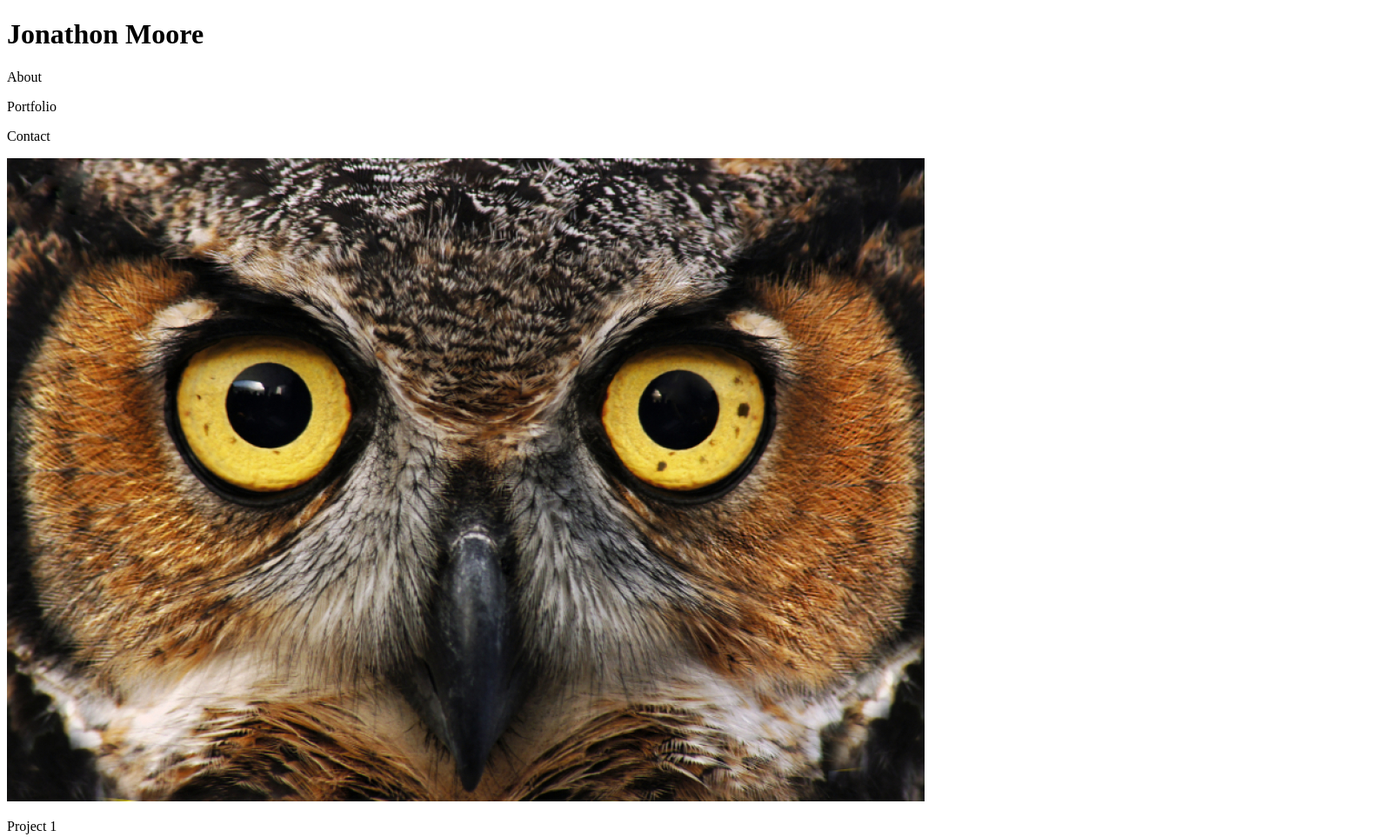
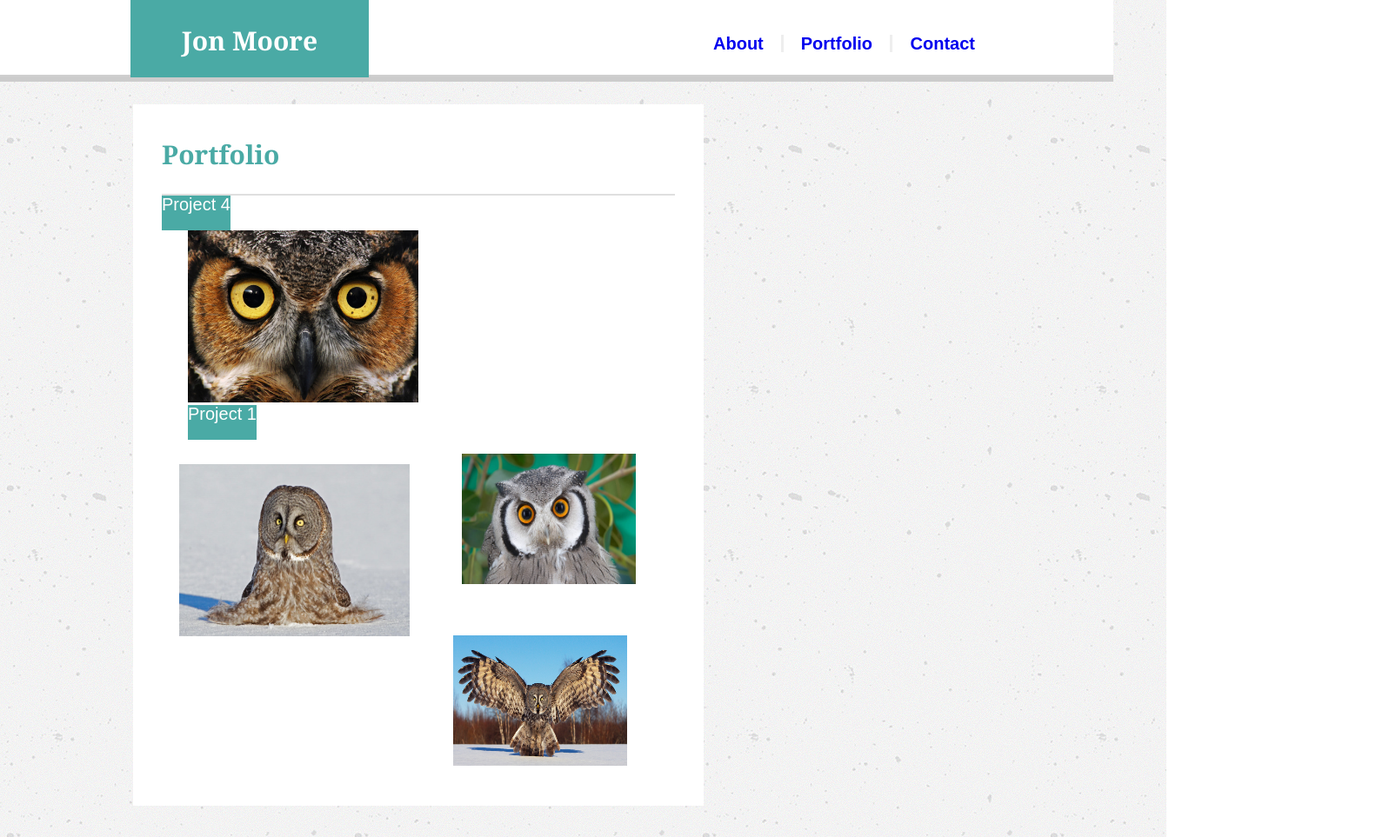
Before and after one commit to JonathonMoore1/Basic-Portfolio, a plain HTML site: page portfolio.html in a window 1280 px wide. Shown: the top 963 px of the page at 87% size, 1605 px wide, since content can reach past the window. Drawn offline with Linux system fonts and the light colour scheme.

Commit message:
Second round of revisions

```diff
--- a/assets/css/style.css
+++ b/assets/css/style.css
@@ -4,30 +4,42 @@
 	clear: both;
 }
 
+html {
+	height: 100%;
+}
+
 body {
-	background-image: url(concrete-texture.png);
+	background-image: url(../images/concrete-texture/concrete-texture.png);
+	overflow: scroll;
+	min-height: 100%;
+	position: relative;
+	padding-bottom: 110px;
 }
 
 header {
 	background-color: #ffffff;
 	border-color: #cccccc;
 	border-bottom: solid;
+	border-color: #cfcfcf;
+	border-width: 2px;
 	position: relative;
+	display: stretch;
 	height: 86px;
 }
 
 #nametag {
 	background-color: #4aaaa5;
 	color: white;
-	width: 240px;
-	height: 27px;
+	width: 210px;
+	height: 25px;
 	position: absolute;
 	text-align: center;
 	float: left;
 	left: 150px;
 	font-family: 'Georgia', Times, Times New Roman, serif;
-	font-size: 15px;
-	padding: 30px;
+	font-size: 30px;
+	font-weight: bolder;
+	padding: 32px;
 	border: none;
 	margin-bottom: 0px;
 
@@ -41,12 +53,15 @@ h1 {
 #page-links {
 
 	position: relative;
-	float: right;
-	margin-top: 40px;
-	margin-bottom: 17px;
-	margin-right: 220px;
+	width: 301px;
+	float: left;
+	padding: 40px 220px 40px 0px;
+	margin-left: 820px;
+	font-family: 'Arial', 'Helvetica Neue', Helvetica, sans-serif;
+	font-size: 20px;
+	font-weight: bold;
 	color: #d5e1fe;
-	text-decoration: none;
+
 }
 
 .about-button {
@@ -54,44 +69,41 @@ h1 {
 	border-color: #eee;
 	border-width: 3px;
 	float: left;
-	width: 50px;
-	margin-right: 20px;
+	padding-right: 20px;
 }
 
 .portfolio-button {
-	/*border-right: solid;
-	border-color: #eee;*/
+	border-right: solid;
+	border-color: #eee;
+	border-width: 3px;
 	float: left;
-	width: 50px;
-	margin-right: 20px;
-	margin-left: 20px;
+	padding-right: 20px;
+	padding-left: 20px;
 }
 
 .contact-button {
 	float: right;
-	margin-left: 20px;
+	padding-left: 20px;
 }
-
-.about
 
 li {
 	display: inline;
-}
 }
 
 #container {
 	border: solid;
 	border-color: #cccccc;
-	background-color: pink;
+
 
 }
 
-.about {
-	width: 650px;
+.about, .project-box, .content-form {
+	width: 590px;
 	float: left;
 	border: solid;
-	margin: 30px 20px 40px 150px;
-	padding: 30px;
+	border-color: white;
+	margin: 20px 20px 40px 150px;
+	padding: 40px 30px 40px 30px;
 	display: inline;
 	background-color: white;
 }
@@ -100,33 +112,37 @@ h2{
 	color: #4aaaa5;
 	font-family: 'Georgia', Times, Times New Roman, serif;
 	font-size: 30px;
+	font-weight: bolder;
+	padding-bottom: 30px;
+	border-bottom: solid;
+	border-color: #dfdfdf;
+	border-width: 2px;
 }
 
 #selfie {
 	float: left;
 	margin-right: 25px;
-	margin-bottom: 0px;
-	margin-top: 0px;
+	padding-top: 30px;
 	line-height: 15px;
 
 }
 
 #main-bio {
-
 	text-align: left;
 	font-family: 'Arial', 'Helvetica Neue', Helvetica, sans-serif;
 	font-size: 20px;
-	margin-top: 0px;
-
+	color: #9a94a1;
+	padding-top: 30px;
 }
 
 .connect {
 	position: relative;
-	float: right;
-	width: 270px;
+	float: left;
+	width: 200px;
 	border: solid;
-	margin: 32px 220px auto 20px;
-	padding: 40px;
+	border-color: white;
+	margin: 20px 220px 0px 20px;
+	padding: 30px 40px 40px 30px;
 	background-color: white;
 }
 
@@ -134,12 +150,31 @@ h3 {
 	text-align: center;
 	border-bottom: solid;
 	border-color: rgb(223,223,223);
+	padding-bottom: 25px;
 	color: #4aaaa5;
-	font-family:
+	font-family: 'Arial', 'Helvetica Neue', Helvetica, sans-serif;
 	font-size: 20px;
+	font-weight: bold;
+}
+
+#github {
+	padding-right: 5;
+	float: auto;
+}
+
+#linkedin {
+	padding-left: 5;
+	padding-right:5;
+	float: auto;
+}
+
+#stackoverflow {
+
 }
 
 footer {
+	position: absolute;
+	left: 0; right: 0; bottom: 0;
 	background-color: #666666;
 	color: white;
 	text-align: center;
@@ -149,3 +184,65 @@ footer {
 	border-color: #4aaaa5;
 	border-width: 10px;
 }
+
+/*-------------------------*/
+
+.photo1 {
+	position: relative;
+	float: left;
+	padding: 40px 20px 28px 30px;
+}
+
+.photo-text1 {
+	position: absolute;
+	height: 40px;
+	font-family: 'Arial', 'Helvetica Neue', Helvetica, sans-serif;
+	font-size: 20px;
+	color: white;
+	background-color: #4aaaa5;
+}
+
+.photo2 {
+	position: relative;
+	float: left;
+	padding: 40px 30px 28px 20px;
+}
+
+.photo-text2 {
+	position: absolute;
+	height: 40px;
+	font-family: 'Arial', 'Helvetica Neue', Helvetica, sans-serif;
+	font-size: 20px;
+	color: white;
+	background-color: #4aaaa5;
+}
+
+.photo3 {
+	position: relative;
+	float: left;
+	padding: 28px 20px 28px 30px;
+}
+
+.photo-text3 {
+	position: absolute;
+	height: 40px;
+	font-family: 'Arial', 'Helvetica Neue', Helvetica, sans-serif;
+	font-size: 20px;
+	color: white;
+	background-color: #4aaaa5;
+}
+
+.photo4 {
+	position: relative;
+	float: left;
+	padding: 28px 20px 0px 20px;
+}
+
+.photo-text4 {
+	position: absolute;
+	height: 40px;
+	font-family: 'Arial', 'Helvetica Neue', Helvetica, sans-serif;
+	font-size: 20px;
+	color: white;
+	background-color: #4aaaa5;
+}
--- a/portfolio.html
+++ b/portfolio.html
@@ -3,70 +3,87 @@
 <head>
 	<title>Basic Portfolio</title>
 	<meta charset="utf-8">
+	<link rel="stylesheet" type="text/css" href="assets/css/reset.css">
+	<link rel="stylesheet" type="text/css" href="assets/css/style.css">
 </head>
 
-<body>
+<body background="../images/concrete-texture/concrete-texture.png">
 
-	<header>
+	<header class="clearfix">
 		<div id="nametag">
-			<h1>Jonathon Moore</h1>
+			<h1>Jon Moore</h1>
 		</div>
 
-		<div class="pageLinks">
-			<p>About</p>
-			<p>Portfolio</p>
-			<p>Contact</p>
+		<div id="page-links">
+
+			<ul>
+
+				<li class="about-button"><a href="index.html" style="text-decoration: none">About</a></li>
+
+				<li class="portfolio-button"><a href="portfolio.html" style="text-decoration: none">Portfolio</a></li>
+
+				<li class="contact-button"><a href="contact.html" style="text-decoration: none">Contact</a></li>
+
+			</ul>
+
 		</div>
 	</header>
 
-	<section id="wrapper">
+	<div class="clearfix">
+	<section id="container">
 <!--Position outside div relative, inner div absolute-->
+
 		<div class="project-box">
-			<img src="/assets/images/placeholder_image_1.jpg">
-			<div class="photo-text">
+
+			<h2>Portfolio</h2>
+
+			<div class="photo1">
+				<img src="assets/images/placeholder_image_1.jpg" width="265px" height="198px">
+			<div class="photo-text1">
 				<p>Project 1</p>
 			</div>
 			</div>
-
-		<div class="project-box">
-			<img src="assets/images/placeholder_image_2.jpg">
-			<div class="photo-text">
+			<div class="photo2">
+				<img src="assets/images/placeholder_image_2.jpg" width="265px" height="198px">
+			</div>
+			<div class="photo-text2">
 				<p>Project 2</p>
 			</div>
+
+			<div class="photo3">
+				<img src="assets/images/placeholder_image_3.jpg" width="200px" height="150px">
+			</div>
+			<div class="photo-text3">
+				<p>Project 3</p>
 			</div>
 
-		<div class="project-box">
-			<img src="assets/images/placeholder_image_3.jpg">
-			<div class="photo-text">
-				<p>Project 3</p>
+			<div class="photo4">
+				<img src="assets/images/placeholder_image_4.jpg" width="200px" height="150px">
 			</div>
+			<div class="photo-text4">
+				<p>Project 4</p>
 			</div>
 
-		<div class="project-box">
-			<img src="assets/images/placeholder_image_4.jpg">
-			<div class="photo-text">
-				<p>Project 4</p>
-			</div>
 		</div>
 
-
+	</div>
 	</section>
 
 	<aside>
-		<div id="connect">
+		<div class="connect">
 
 			<h3>Connect with Me</h3>
 
 			<br>
 
 				<!--GitHub Link-->
-			<a href="https://github.com/JonathonMoore1" target="_blank"><img src="https://cdn3.iconfinder.com/data/icons/free-social-icons/67/github_square_black-64.png" alt="GitHub"></a>
+			<a id="github" href="https://github.com/JonathonMoore1" target="_blank"><img src="https://cdn3.iconfinder.com/data/icons/free-social-icons/67/github_square_black-64.png" alt="GitHub"></a>
 
 				<!--LinkedIn Link-->
-			<a href="https://www.linkedin.com/in/jonathon-moore-372b0613b/" target="_blank"><img src="https://cdn3.iconfinder.com/data/icons/free-social-icons/67/linkedin_square_black-64.png" alt="LinkedIn"></a>
+			<a id="linkedin" href="https://www.linkedin.com/in/jonathon-moore-372b0613b/" target="_blank"><img src="https://cdn3.iconfinder.com/data/icons/free-social-icons/67/linkedin_square_color-64.png" alt="LinkedIn"></a>
 
 				<!--Stack Overflow Link-->
-			<a href="https://stackoverflow.com/users/8665915/jon-moore"><img src="https://cdn1.iconfinder.com/data/icons/social-black-buttons/512/overflow-64.png" alt="Stack Overflow"></a>
+			<a id="stackoverflow" href="https://stackoverflow.com/users/8665915/jon-moore"><img src="https://cdn2.iconfinder.com/data/icons/social-flat-buttons-3/512/overflow-64.png" alt="Stack Overflow" height="58px"></a>
 
 		</div>
 	</aside>
@@ -75,6 +92,7 @@
 		<p>&copy;2017 Jonathon Moore</p>
 	</footer>
 
+</div>
 
 </body>
 </html>
```
Also changed, not shown: contact.html (+25 -16 lines), index.html (+6 -7 lines). Lines whose indentation alone changed are shown as unchanged.
